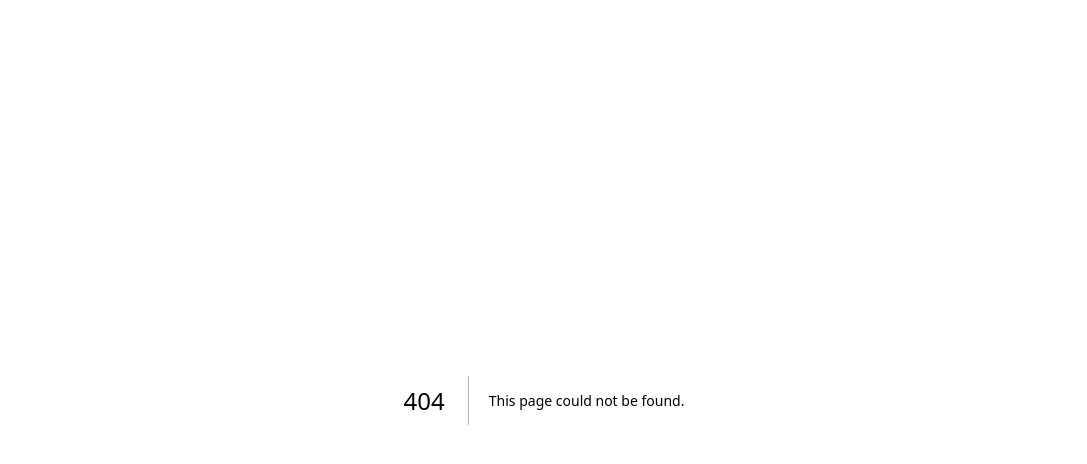
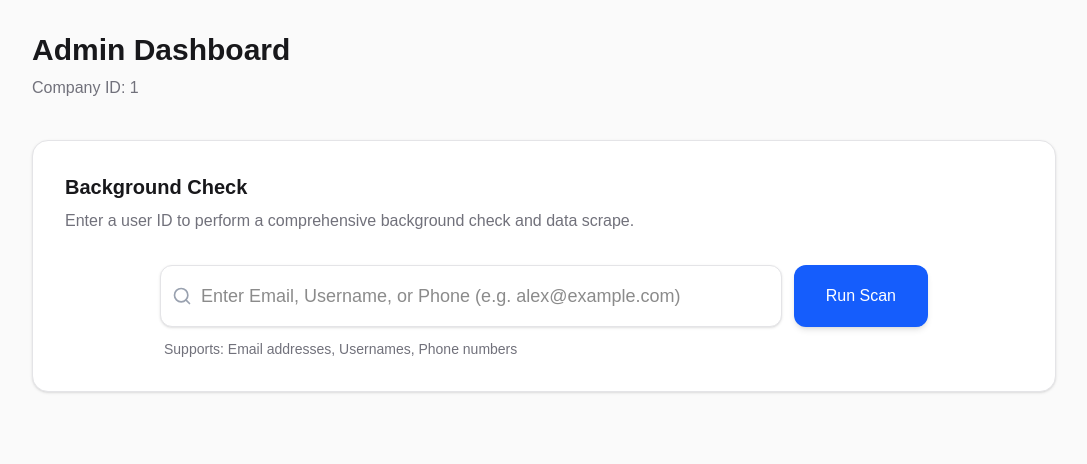
Before and after one commit to Mr-Eve/Insight, a Next.js app: page /dashboard/1 in a window 1280 px wide. Before the commit this address had no page. Shown: the top 464 px of the page, without its empty margins (96-1183 px from the left). Built offline with nearby package versions, Linux system fonts and the light colour scheme.

Commit message:
Add test route and ensure force-dynamic on dashboard

```diff
--- /dev/null
+++ b/app/dashboard/[companyId]/page.tsx
@@ -0,0 +1,36 @@
+import { whopsdk } from "@/lib/whop-sdk";
+import { BackgroundCheckForm } from "@/app/components/BackgroundCheckForm";
+
+// Force dynamic rendering to ensure fresh data and prevent static build issues
+export const dynamic = 'force-dynamic';
+
+interface PageProps {
+  params: Promise<{
+    companyId: string;
+  }>;
+}
+
+export default async function DashboardPage({ params }: PageProps) {
+  // Await params for Next.js 15 compatibility
+  const { companyId } = await params;
+
+  return (
+    <div className="min-h-screen bg-zinc-50 dark:bg-black p-8">
+      <div className="max-w-5xl mx-auto">
+        <header className="mb-10">
+          <h1 className="text-3xl font-bold text-zinc-900 dark:text-white mb-2">Admin Dashboard</h1>
+          <p className="text-zinc-500">Company ID: {companyId}</p>
+        </header>
+
+        <div className="bg-white dark:bg-zinc-950 p-8 rounded-2xl shadow-sm border border-zinc-200 dark:border-zinc-800">
+          <div className="mb-8">
+            <h2 className="text-xl font-semibold text-zinc-900 dark:text-white mb-2">Background Check</h2>
+            <p className="text-zinc-500 dark:text-zinc-400">Enter a user ID to perform a comprehensive background check and data scrape.</p>
+          </div>
+
+          <BackgroundCheckForm />
+        </div>
+      </div>
+    </div>
+  );
+}
--- /dev/null
+++ b/app/test/page.tsx
@@ -0,0 +1,9 @@
+export default function TestPage() {
+  return (
+    <div className="p-10 text-center">
+      <h1 className="text-3xl font-bold text-green-600">App is Online</h1>
+      <p className="mt-4">If you can see this, Vercel is serving the app correctly.</p>
+      <p className="text-sm text-gray-500 mt-2">Route: /test</p>
+    </div>
+  );
+}
```
